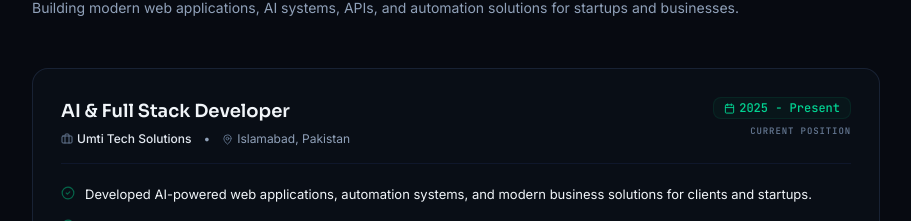
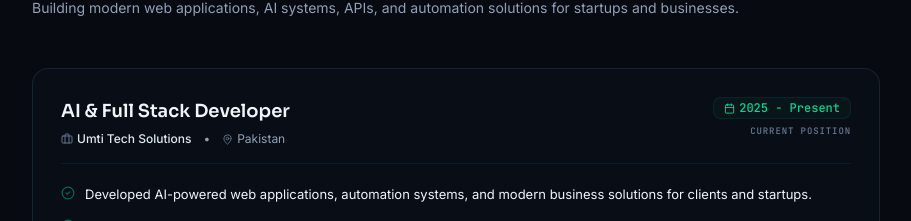
Before and after one commit to misha22-code/misha-noor-portfolio, a React (Vite) app: page / in a window 1280 px wide. Shown: the part 5180-5401 px from the top of the page, without its empty margins (184-1095 px from the left). Built offline with nearby package versions, Linux system fonts and the light colour scheme.

Commit message:
Updated data.ts file

```diff
--- a/src/data.ts
+++ b/src/data.ts
@@ -145,7 +145,7 @@ export const EXPERIENCES: Experience[] = [
     id: 'xp-umti',
     role: 'AI & Full Stack Developer',
     company: 'Umti Tech Solutions',
-    location: 'Islamabad, Pakistan',
+    location: 'Pakistan',
     period: '2025 - Present',
     isCurrent: true,
     bullets: [
```
